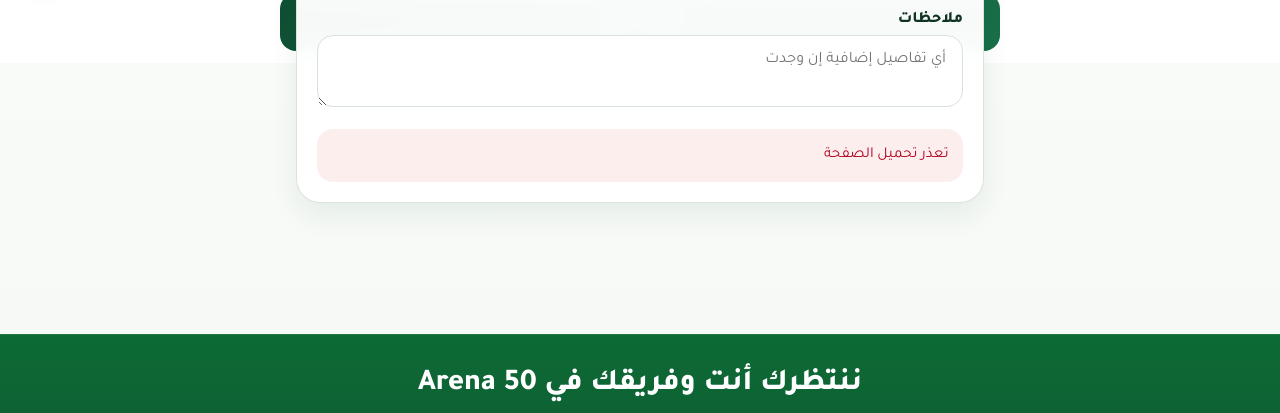
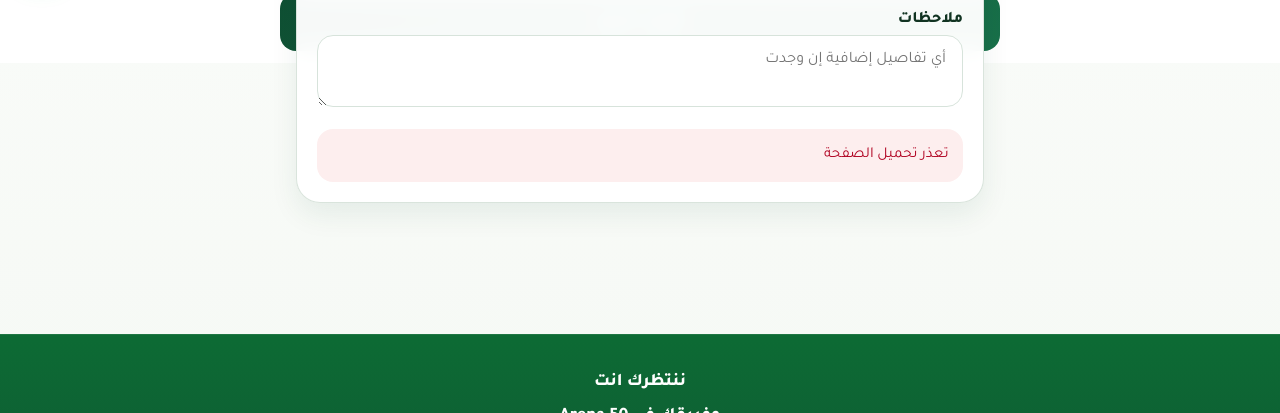
Before and after one commit to 50arena/50arena, a website: page index.html in a window 1280 px wide. Shown: the part 737-1150 px from the top of the page. Drawn offline with Linux system fonts and the light colour scheme; no server answers.

Commit message:
Update index.html

```diff
--- a/index.html
+++ b/index.html
@@ -305,8 +305,11 @@
 
     .footer-contact .contact-title {
       color: #fff;
-      font-size: 1.9rem;
+      font-size: 1.1rem;
+      line-height: 1.9;
       margin-bottom: 1rem;
+      max-width: 280px;
+      margin-inline: auto;
     }
 
     .footer-contact .contact-icons {
@@ -324,6 +327,7 @@
       font-weight: 800;
       gap: 0.45rem;
       box-shadow: none;
+      text-align: center;
     }
 
     .footer-contact .contact-link img {
@@ -335,6 +339,7 @@
       display: inline-block;
       color: var(--accent);
       font-size: 0.88rem;
+      text-align: center;
     }
 
     .floating-wa {
@@ -465,11 +470,12 @@
   </div>
 
   <div class="footer-contact">
-    <div class="contact-title">ننتظرك أنت وفريقك في 50 Arena</div>
-    <div class="contact-icons">
-      <a class="contact-link" href="https://www.facebook.com/50arena" target="_blank" rel="noreferrer" aria-label="Facebook">
-        <img src="https://drive.google.com/thumbnail?id=1tl_M8byvEU05qa0z6U6ahslP-yCxLrxX&sz=w200" alt="Facebook">
-        <span class="contact-label">Facebook</span>
+  <div class="contact-title">ننتظرك انت<br>وفريقك في 50 Arena</div>
+  <div class="contact-icons">
+    <a class="contact-link" href="https://www.facebook.com/50arena" target="_blank" rel="noreferrer" aria-label="Facebook">
+      <img src="https://drive.google.com/thumbnail?id=1tl_M8byvEU05qa0z6U6ahslP-yCxLrxX&sz=w200" alt="Facebook">
+      <span class="contact-label">Facebook</span>
+    </a>
       </a>
       <a class="contact-link" href="https://www.instagram.com/50arena" target="_blank" rel="noreferrer" aria-label="Instagram">
         <img src="https://drive.google.com/thumbnail?id=1np2u6hKRIBj9HPNq9NoXRYSi3utRzMVe&sz=w200" alt="Instagram">
```
